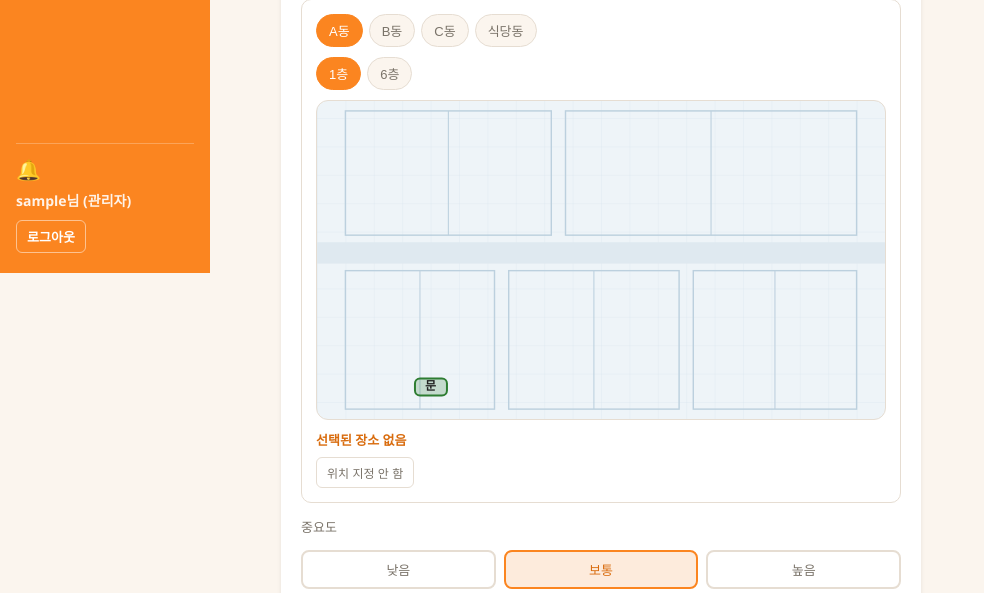
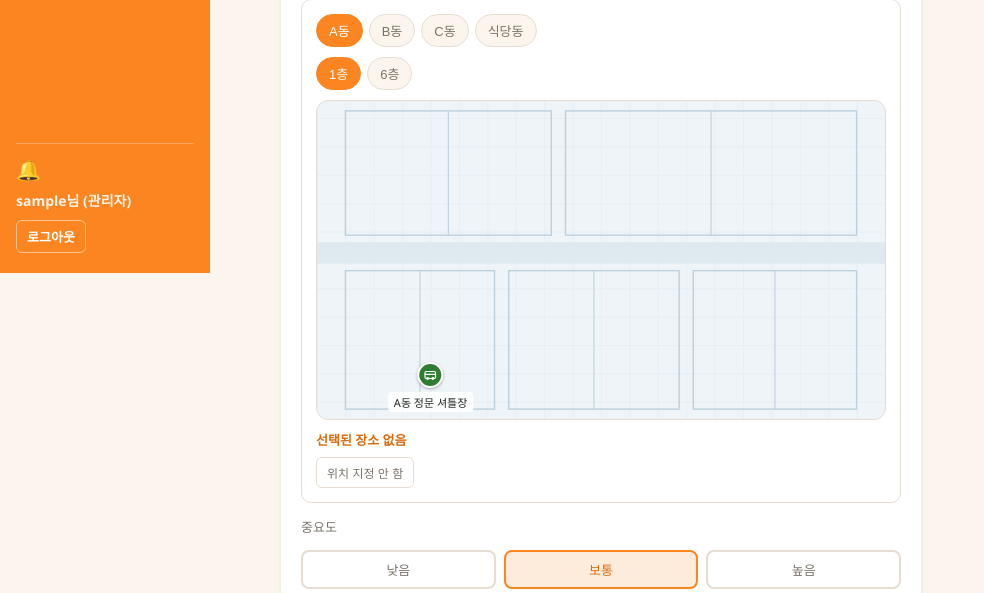
Before and after one commit to Hongjunior/K-CHONGMU_WAY, a Flask app: page /schedules/new in a window 1280 px wide. Shown: the part 527-1120 px from the top of the page, without its empty margins (0-984 px from the left). Run offline with Flask 3, Linux system fonts and the light colour scheme; the visitor is signed in with stand-in values (Sample User, id 1); data comes from the database, SQL or seed files in the repository; data that the repository does not hold is empty; some libraries are stand-ins or nearby versions.

Commit message:
일정 등록 폼의 지도 위치선택기에서도 출입카드/셔틀 시설을 아이콘으로 표시
facility_picker.js가 여전히 모든 시설을 room-block(고정 크기 박스+텍스트)으로 그려서,
셔틀/카드 인증처럼 박스가 작은 시설은 이름이 잘려 보였다. floor_view.html에 적용했던
아이콘 마커 방식을 facility_picker.js의 렌더링에도 동일하게 적용.

Co-Authored-By: Claude Sonnet 5 <noreply@anthropic.com>

```diff
--- a/static/facility_picker.js
+++ b/static/facility_picker.js
@@ -1,3 +1,10 @@
+var FP_ICON_SVG = {
+    shuttle_stop:
+        '<svg width="14" height="14" viewBox="0 0 24 24" fill="none" stroke="currentColor" stroke-width="2" stroke-linecap="round" stroke-linejoin="round"><rect x="3" y="6" width="18" height="12" rx="2"></rect><circle cx="7.5" cy="18" r="1.5"></circle><circle cx="16.5" cy="18" r="1.5"></circle><line x1="3" y1="11" x2="21" y2="11"></line></svg>',
+    entrance_auth:
+        '<svg width="14" height="14" viewBox="0 0 24 24" fill="none" stroke="currentColor" stroke-width="2" stroke-linecap="round" stroke-linejoin="round"><rect x="3" y="5" width="18" height="14" rx="2"></rect><line x1="3" y1="10" x2="21" y2="10"></line><line x1="7" y1="15" x2="11" y2="15"></line></svg>',
+};
+
 document.addEventListener("DOMContentLoaded", function () {
     var dataEl = document.getElementById("worksite-map-data");
     var input = document.getElementById("facility_id_input");
@@ -108,12 +115,26 @@ document.addEventListener("DOMContentLoaded", function () {
             var block = document.createElement("button");
             block.type = "button";
             var isSelected = String(fac.id) === String(input.value);
+
+            if (fac.facility_type === "shuttle_stop" || fac.facility_type === "entrance_auth") {
+                block.className =
+                    "map-marker marker-facility marker-icon fp-room marker-" +
+                    fac.facility_type +
+                    (isSelected ? " selected" : "");
+                block.style.left = fac.pos_x + "%";
+                block.style.top = fac.pos_y + "%";
+                block.innerHTML =
+                    '<span class="marker-dot">' + FP_ICON_SVG[fac.facility_type] + "</span>" +
+                    '<span class="marker-label">' + fac.name + "</span>";
+            } else {
                 block.className = "room-block fp-room room-" + fac.facility_type + (isSelected ? " selected" : "");
                 block.style.left = fac.pos_x + "%";
                 block.style.top = fac.pos_y + "%";
                 block.style.width = fac.shape_w + "%";
                 block.style.height = fac.shape_h + "%";
                 block.textContent = fac.name;
+            }
+
             block.addEventListener("click", function () {
                 input.value = fac.id;
                 selectedEl.textContent = "선택됨: " + fac.name;
--- a/static/style.css
+++ b/static/style.css
@@ -715,6 +715,10 @@ a {
     color: #fff;
 }
 
+.marker-icon.selected .marker-dot {
+    box-shadow: 0 0 0 4px rgba(217,108,14,0.35);
+}
+
 /* ---------- Room blocks (facilities drawn to scale on the floor plan) ---------- */
 
 .room-block {
```
Lines whose indentation alone changed are shown as unchanged.
